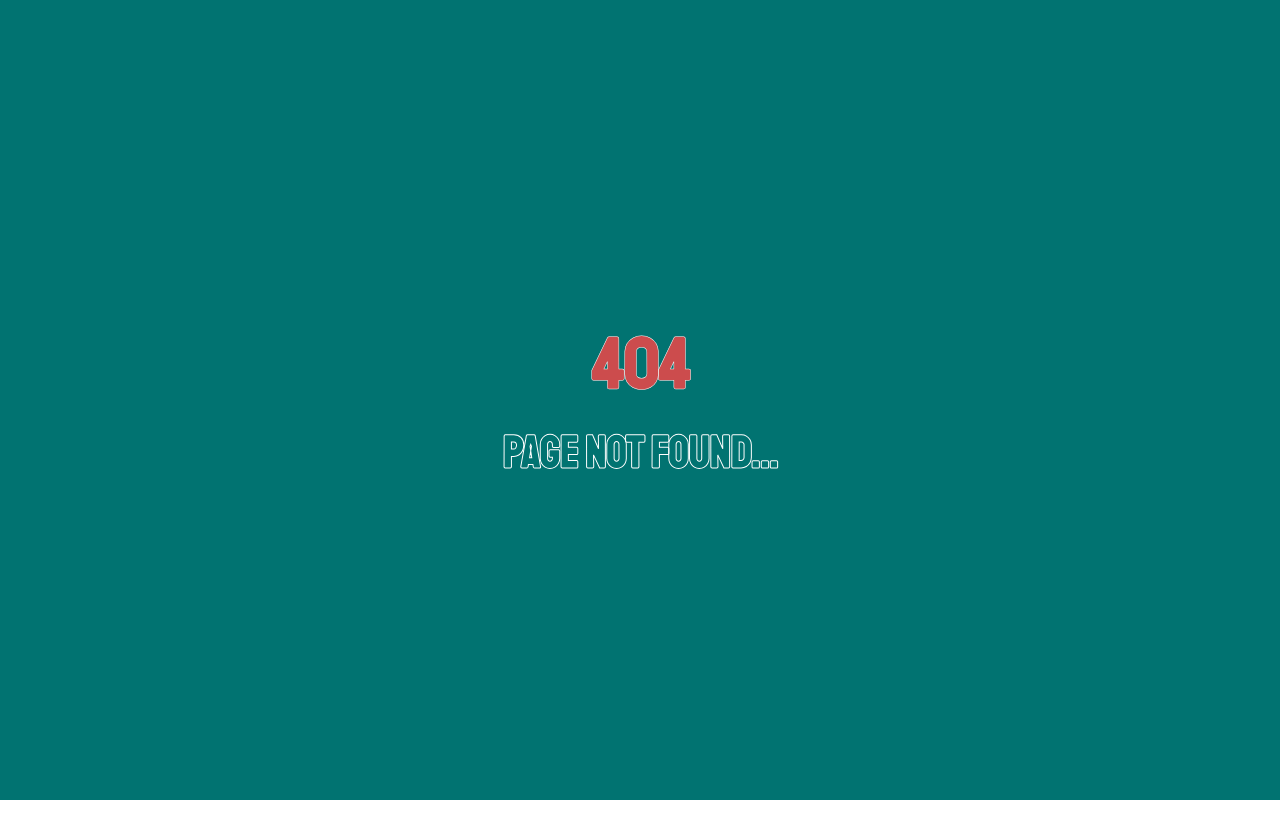
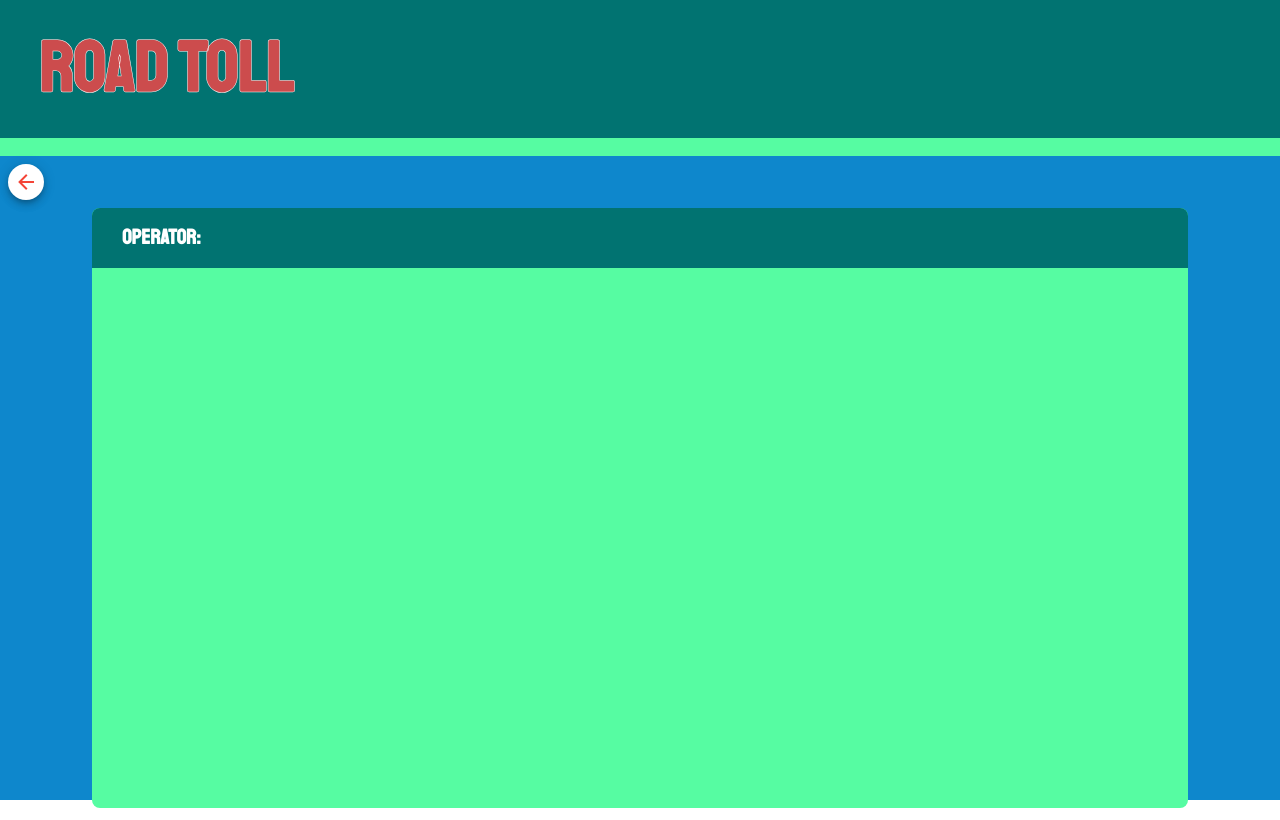
Before and after one commit to caffeine-free/road-toll, a Vue app in the folder front/: page /report in a window 1280 px wide. Before the commit this address had no page. Built offline with nearby package versions, Linux system fonts and the light colour scheme; what v-mask would draw is missing.

Commit message:
feat: create Report

```diff
--- a/front/src/router/index.js
+++ b/front/src/router/index.js
@@ -31,6 +31,11 @@ const routes = [
     component: () => import(/* webpackPrefetch: true */ '@/views/Operation.vue'),
   },
   {
+    path: '/report',
+    name: 'report',
+    component: () => import(/* webpackPrefetch: true */ '@/views/Report.vue'),
+  },
+  {
     path: '*',
     name: '404',
     component: () => import(/* webpackPrefetch: true */ '@/views/PageNotFound.vue'),
--- a/front/src/views/Login.vue
+++ b/front/src/views/Login.vue
@@ -106,6 +106,9 @@ export default {
         this.response = data;
         this.setUser(this.response.data);
 
+        this.email = '';
+        this.password = '';
+
         this.$router.push({ path: '/operation' });
       } else {
         this.response = data.response.status;
--- a/front/src/views/Operation.vue
+++ b/front/src/views/Operation.vue
@@ -5,7 +5,7 @@
 
       <v-row class="operation__content">
         <v-col>
-          <v-row>
+          <v-row class="d-flex justify-space-between">
             <v-btn
               icon
               elevation="5"
@@ -15,6 +15,14 @@
               <v-icon color="red">
                 mdi-arrow-left
               </v-icon>
+            </v-btn>
+
+            <v-btn
+              elevation="5"
+              class="ma-2 mr-8 teal dark-0"
+              @click="goToReport"
+            >
+              report
             </v-btn>
           </v-row>
 
@@ -254,6 +262,9 @@ export default {
     backToHome() {
       this.$router.push({ path: '/' });
     },
+    goToReport() {
+      this.$router.push({ path: '/report' });
+    },
   },
 };
 </script>
--- /dev/null
+++ b/front/src/views/Report.vue
@@ -0,0 +1,185 @@
+<template>
+  <v-row>
+    <v-col class="report">
+      <Header />
+
+      <v-row class="report__content">
+        <v-col>
+          <v-row class="d-flex justify-space-between">
+            <v-btn
+              icon
+              elevation="5"
+              class="ma-2 white darken-4"
+              @click="backToHome"
+            >
+              <v-icon color="red">
+                mdi-arrow-left
+              </v-icon>
+            </v-btn>
+          </v-row>
+
+          <v-row class="report__form">
+            <v-col class="max-form">
+              <v-row class="report__header d-flex justify-space-between">
+                <h5>
+                  Operator:
+                </h5>
+
+                <h5>
+                  {{ getName }}
+                </h5>
+              </v-row>
+
+            </v-col>
+          </v-row>
+        </v-col>
+      </v-row>
+    </v-col>
+  </v-row>
+</template>
+
+<script>
+import Header from '@/components/Header.vue';
+import { mapActions, mapGetters } from 'vuex';
+
+export default {
+  name: 'report',
+  components: {
+    Header,
+  },
+  data() {
+    return {
+      vehicle: {},
+      paymentMethod: {},
+      amountPaid: 0,
+      licensePlate: '',
+      note: '',
+      email: '',
+      password: '',
+      response: null,
+      showPassword: false,
+      imageSrc: 'https://image.flaticon.com/icons/png/512/829/829274.png',
+      tollPrices: [
+        {
+          text: 'motorcycle',
+          axis: 2,
+          value: 3.20,
+        },
+        {
+          text: 'car',
+          axis: 4,
+          value: 6.40,
+        },
+        {
+          text: 'bus / truck',
+          axis: 4,
+          value: 12.80,
+        },
+        {
+          text: 'big truck',
+          axis: 6,
+          value: 38.40,
+        },
+      ],
+      paymentMethods: [
+        {
+          text: 'cash',
+          value: 'cash',
+        },
+        {
+          text: 'card',
+          value: 'card',
+        },
+      ],
+    };
+  },
+  computed: {
+    ...mapGetters('user', [
+      'getName',
+      'getEmail',
+    ]),
+    change() {
+      const isThereAmountPaid = parseFloat(this.amountPaid);
+      const isThereVehicleSelect = parseFloat(this.vehicle);
+
+      const change = isThereAmountPaid && isThereVehicleSelect
+        ? (isThereAmountPaid - isThereVehicleSelect).toFixed(2)
+        : '0.00';
+
+      return change;
+    },
+  },
+  methods: {
+    ...mapActions('user', [
+      'report',
+      'setUser',
+    ]),
+    cancelreport() {
+      this.vehicle = {};
+      this.paymentMethod = {};
+      this.amountPaid = '';
+      this.licensePlate = '';
+      this.note = '';
+    },
+    async confirmreport() {
+      const allInfo = this.vehicle && this.paymentMethod && this.amountPaid && this.licensePlate;
+      if (allInfo) {
+        const vehicleType = this.tollPrices.filter((el) => el.value === this.vehicle).text;
+
+        const header = {
+          vehicleType,
+          email: this.getEmail,
+          licensePlate: this.licensePlate,
+          paymentMethod: this.paymentMethod,
+          value: this.amountPaid,
+        };
+        const data = await this.report(header);
+
+        if (data.status === 200) {
+          this.response = data;
+          alert(data.response.data.result);
+        } else {
+          this.response = data.response.status;
+          alert('There s something wrong');
+        }
+      } else {
+        alert('Missing data to be filled');
+      }
+    },
+    backToHome() {
+      this.$router.push({ path: '/' });
+    },
+    goToReport() {
+      this.$router.push({ path: '/report' });
+    },
+  },
+};
+</script>
+
+<style lang="scss">
+  .report {
+    &__content {
+      height: calc(100vh - calc(138px + 18px));
+
+      background: var(--blue-water);
+    }
+
+    &__form {
+      height: 600px;
+      margin: 0px 10vh;
+      border-radius: 8px;
+      // max-width: 800px;
+
+      background: var(--green-blue);
+    }
+
+    &__header {
+      border-radius: 8px 8px 0 0;
+      align-items: center;
+      padding: 0 30px;
+
+      height: 60px;
+      background: var(--dark-quamarine);
+    }
+  }
+</style>
```
